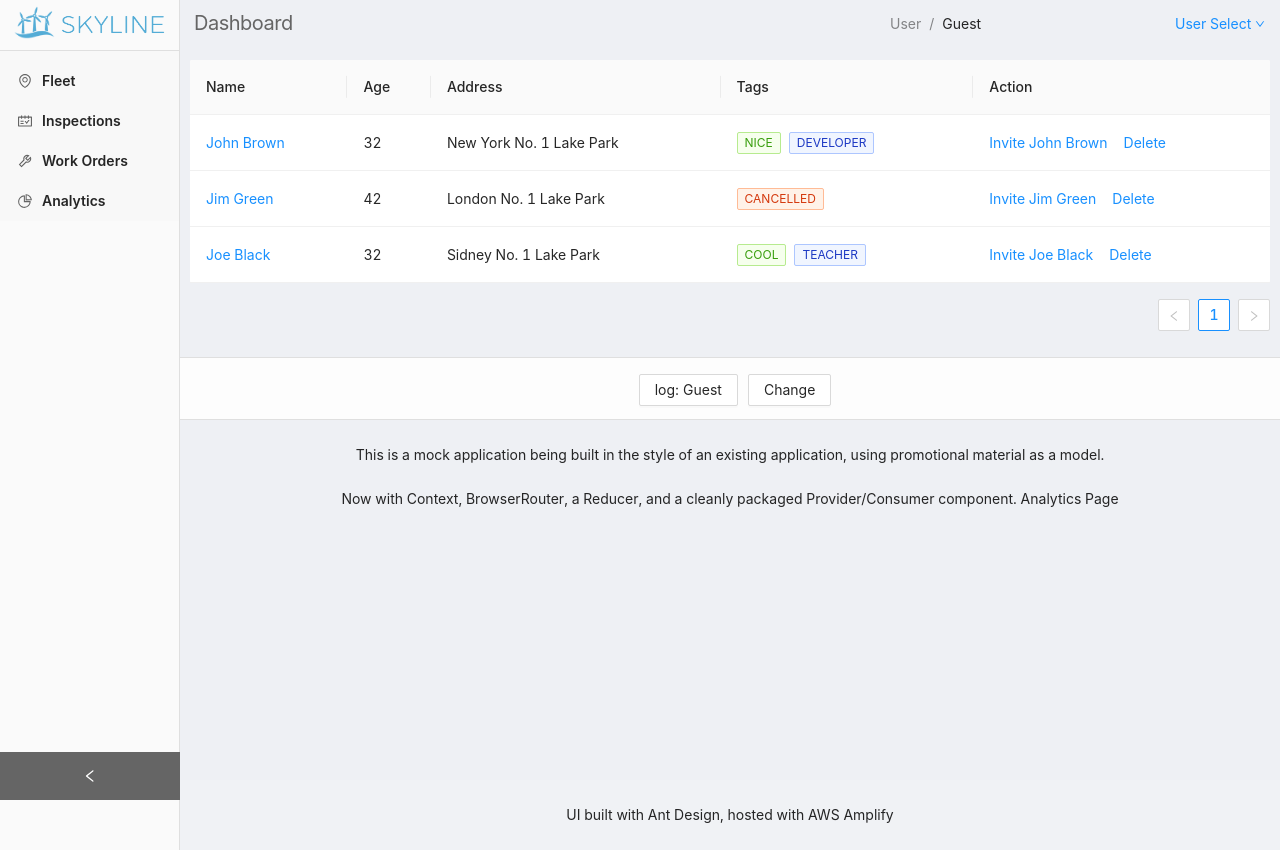
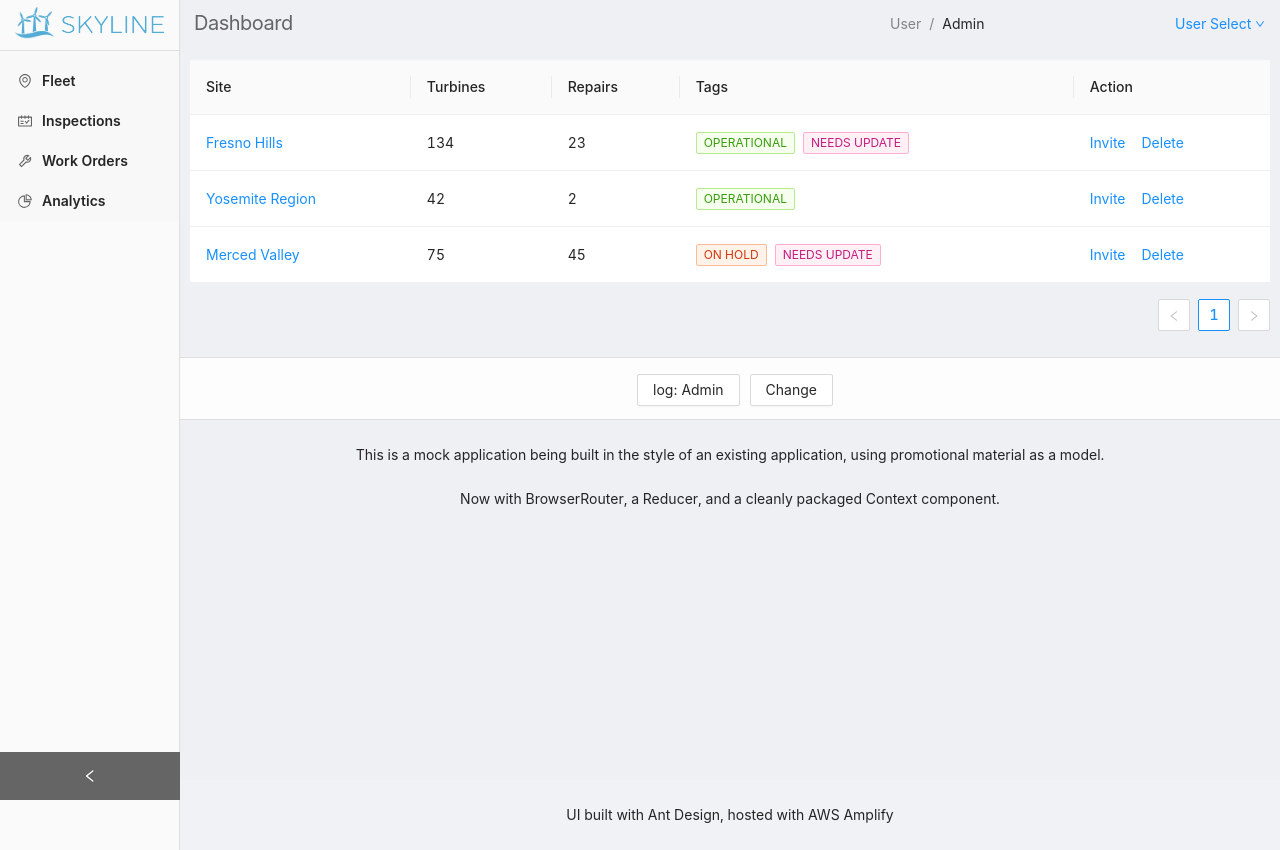
Before and after one commit to ashthomasweb/aws--hello-ant, a React (Create React App) app: page /analytics in a window 1280 px wide. Built offline with nearby package versions, Linux system fonts and the light colour scheme.

Commit message:
Creates conditional display for table
Basic company information populates when user is changed.

```diff
--- a/src/components/tables/table-attention.js
+++ b/src/components/tables/table-attention.js
@@ -1,24 +1,28 @@
+import { MainContext } from '../../context/application/MainState';
 import { Table, Tag, Space } from 'antd';
 import './table-attention.css'
+import { useContext } from 'react';
 
 export const AttRequired = () => {
 
+    const { state: {userPerm, dataSet}} = useContext(MainContext)
+
     const columns = [
     {
-        title: 'Name',
-        dataIndex: 'name',
-        key: 'name',
+        title: 'Site',
+        dataIndex: 'site',
+        key: 'site',
         render: text => <a>{text}</a>,
     },
     {
-        title: 'Age',
-        dataIndex: 'age',
-        key: 'age',
+        title: 'Turbines',
+        dataIndex: 'turbines',
+        key: 'turbines',
     },
     {
-        title: 'Address',
-        dataIndex: 'address',
-        key: 'address',
+        title: 'Repairs',
+        dataIndex: 'repairs',
+        key: 'repairs',
     },
     {
         title: 'Tags',
@@ -28,8 +32,14 @@ export const AttRequired = () => {
         <>
             {tags.map(tag => {
             let color = tag.length > 5 ? 'geekblue' : 'green';
-            if (tag === 'cancelled') {
+            if (tag === 'on hold') {
                 color = 'volcano';
+            }
+            if (tag === 'needs update') {
+                color = 'pink';
+            }
+            if (tag === 'operational') {
+                color = 'green';
             }
             return (
                 <Tag color={color} key={tag}>
@@ -52,32 +62,56 @@ export const AttRequired = () => {
     },
     ];
 
-    const data = [
+    const californiaData = [
         {
             key: '1',
-        name: 'John Brown',
-        age: 32,
-        address: 'New York No. 1 Lake Park',
-        tags: ['nice', 'developer'],
+            site: 'Fresno Hills',
+            turbines: 134,
+            repairs: 23,
+            tags: ['operational', 'needs update'],
         },
         {
             key: '2',
-        name: 'Jim Green',
-        age: 42,
-        address: 'London No. 1 Lake Park',
-        tags: ['cancelled'],
+            site: 'Yosemite Region',
+            turbines: 42,
+            repairs: 2,
+            tags: ['operational'],
         },
         {
             key: '3',
-        name: 'Joe Black',
-        age: 32,
-        address: 'Sidney No. 1 Lake Park',
-        tags: ['cool', 'teacher'],
+            site: 'Merced Valley',
+            turbines: 75,
+            repairs: 45,
+            tags: ['on hold', 'needs update'],
+        },
+    ];
+
+    const oregonData = [
+        {
+            key: '1',
+            site: 'Portland Heights',
+            turbines: 34,
+            repairs: 23,
+            tags: ['on hold'],
+        },
+        {
+            key: '2',
+            site: 'Bend District',
+            turbines: 342,
+            repairs: 28,
+            tags: ['operational'],
+        },
+        {
+            key: '3',
+            site: 'Southern Region',
+            turbines: 35,
+            repairs: 15,
+            tags: ['operational', 'needs update'],
         },
     ];
 
     return (
-        <Table className='attention-table' columns={columns} dataSource={data} />
+        userPerm === 1 && <Table className='attention-table' columns={columns} dataSource={dataSet === 'Cal' ? californiaData : oregonData } />
         )
 
 }
--- a/src/context/application/MainReducer.js
+++ b/src/context/application/MainReducer.js
@@ -13,12 +13,15 @@ export const mainReducer = (state, action) => {
             }
         case "SET_USER":
             let userPerm
+            let dataSet
             switch (action.payload) {
                 case "California Wind Farms":
                     userPerm = 1
+                    dataSet = 'Cal'
                     break
                 case "Oregon Renewables":
                     userPerm = 1
+                    dataSet = 'Ore'
                     break
                 default:
                     userPerm = 0
@@ -26,7 +29,8 @@ export const mainReducer = (state, action) => {
             return {
                 ...state,
                 user: action.payload,
-                userPerm: userPerm
+                userPerm: userPerm,
+                dataSet: dataSet
             }
         default:
             return state
--- a/src/context/application/MainState.js
+++ b/src/context/application/MainState.js
@@ -5,7 +5,8 @@ export const MainContext = createContext()
 
 const MainState = (props) => {
     const initialState = {
-        user: 'Guest',
+        user: 'Admin',
+        dataSet: 'Cal',
         userPerm: 1,
         message: 'Welcome',
         currentPage: 'Dashboard',
--- a/src/routes/analytics.js
+++ b/src/routes/analytics.js
@@ -18,7 +18,7 @@ export const Analytics = () => {
         <Content style={{ margin: '0 16px' }}>
         <div className="site-layout-background" style={{ padding: 24, minHeight: 360 }}>
             This is a mock application being built in the style of an existing application, using promotional material as a model.<br/><br/>
-            Now with Context, BrowserRouter, a Reducer, and a cleanly packaged Provider/Consumer component. Analytics Page
+            Now with BrowserRouter, a Reducer, and a cleanly packaged Context component.
         </div>
         </Content>
         </>
--- a/src/routes/fleet.js
+++ b/src/routes/fleet.js
@@ -18,7 +18,7 @@ export const Fleet = () => {
         <Content style={{ margin: '0 16px' }}>
         <div className="site-layout-background" style={{ padding: 24, minHeight: 360 }}>
             This is a mock application being built in the style of an existing application, using promotional material as a model.<br/><br/>
-            Now with Context, BrowserRouter, a Reducer, and a cleanly packaged Provider/Consumer component.
+            Now with BrowserRouter, a Reducer, and a cleanly packaged Context component.
         </div>
         </Content>
         </>
--- a/src/routes/inspections.js
+++ b/src/routes/inspections.js
@@ -18,7 +18,7 @@ export const Inspections = () => {
         <Content style={{ margin: '0 16px' }}>
         <div className="site-layout-background" style={{ padding: 24, minHeight: 360 }}>
             This is a mock application being built in the style of an existing application, using promotional material as a model.<br/><br/>
-            Now with Context, BrowserRouter, a Reducer, and a cleanly packaged Provider/Consumer component. Inspections
+            Now with BrowserRouter, a Reducer, and a cleanly packaged Context component.
         </div>
         </Content>
         </>
--- a/src/routes/work-orders.js
+++ b/src/routes/work-orders.js
@@ -18,7 +18,7 @@ export const WorkOrders = () => {
         <Content style={{ margin: '0 16px' }}>
         <div className="site-layout-background" style={{ padding: 24, minHeight: 360 }}>
             This is a mock application being built in the style of an existing application, using promotional material as a model.<br/><br/>
-            Now with Context, BrowserRouter, a Reducer, and a cleanly packaged Provider/Consumer component. Work Order page
+            Now with BrowserRouter, a Reducer, and a cleanly packaged Context component.
         </div>
         </Content>
         </>
```
Lines whose indentation alone changed are shown as unchanged.
